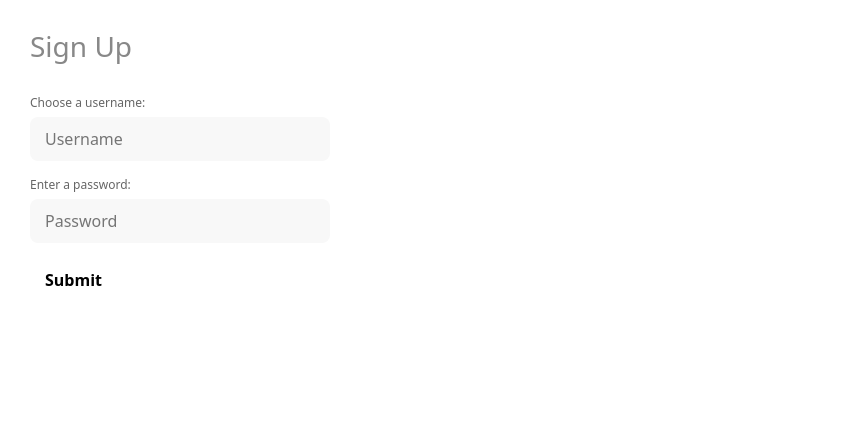
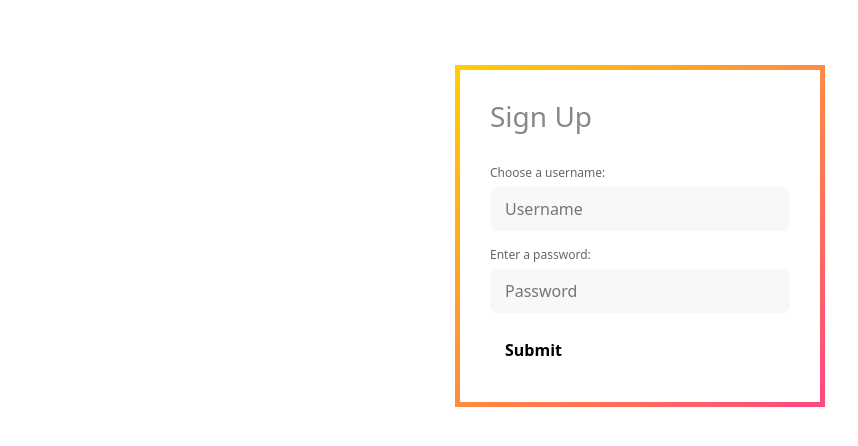
Before and after one commit to Entenduu/InstagramClone, a React (Create React App) app: page /signup in a window 1280 px wide. Shown: the top 446 px of the page, without its empty margins (0-858 px from the left). Built offline with nearby package versions, Linux system fonts and the light colour scheme; data requests are answered from the project's data file.

Commit message:
makin' it all cutie n shit

```diff
--- a/src/components/Liked.js
+++ b/src/components/Liked.js
@@ -3,7 +3,9 @@
 function Liked() {
   return (
 
-    <div>Your Liked Photos</div>
+    <div>
+      <h2 className='h2-headers'>Your Liked Photos</h2>
+    </div>
   )
 }
 
--- a/src/components/Login.js
+++ b/src/components/Login.js
@@ -21,7 +21,7 @@
     // }
 
   return (
-    <div>
+    <div className='all-forms-div'>
         <form className='info' onSubmit={submitHandler}>
           <div className='form-inner'>
             <h2>Login</h2>
--- a/src/components/MakeAPost.js
+++ b/src/components/MakeAPost.js
@@ -33,8 +33,8 @@
     console.log(formFields)
 
   return (
-    <div>
-        <form id="new-post-form" onSubmit={handleSubmit} >
+    <div className='all-forms-div' >
+        <form className='info' onSubmit={handleSubmit} >
         <div className='form-inner'>
             <h2>Make a Post</h2>
             <div className='form-group'>
--- a/src/components/SignUp.js
+++ b/src/components/SignUp.js
@@ -23,9 +23,9 @@
   }
 
   return (
-    <div className='sign-up-form'>
+    <div id='sign-up-form' className='all-forms-div'>
 
-        <form onSubmit={submitHandler}>
+        <form className='info' onSubmit={submitHandler}>
           <div className='form-inner'>
             <h2>Sign Up</h2>
             <div className='form-group'>
--- a/src/components/UserProfile.js
+++ b/src/components/UserProfile.js
@@ -12,10 +12,12 @@
 
 
   return (
-    <div>{
-      userPosts.map(post =>{
+    <div>
+      <h2 className='h2-headers' >Welcome, {user.name}!</h2>
+      {userPosts.map(post =>{
         return <PostCard key={post.id} post={post}/>
-    })}</div>
+      })}
+    </div>
   )
 }
 
--- a/src/styles.css
+++ b/src/styles.css
@@ -1,9 +1,9 @@
 .card-container{
     display: flex;
-align-items: center;
-justify-content: center;
-width: 100%;
-height: 100%;
+    align-items: center;
+    justify-content: center;
+    width: 100%;
+    height: 100%;
 }
 
 input, button {
@@ -126,6 +126,18 @@
     z-index: 2;
 }
 
-/* form#new-post-form {
+div.all-forms-div {
+    display: flex;
+    align-items: center;
+    justify-content: center;
+    padding-top: 70px;
+}
 
-} */
+h2.h2-headers {
+    padding-top: 15px;
+    text-align: center;
+    color: #888;
+    font-size: 28px;
+    font-weight: 500;
+    margin-bottom: 30px;
+}
```
